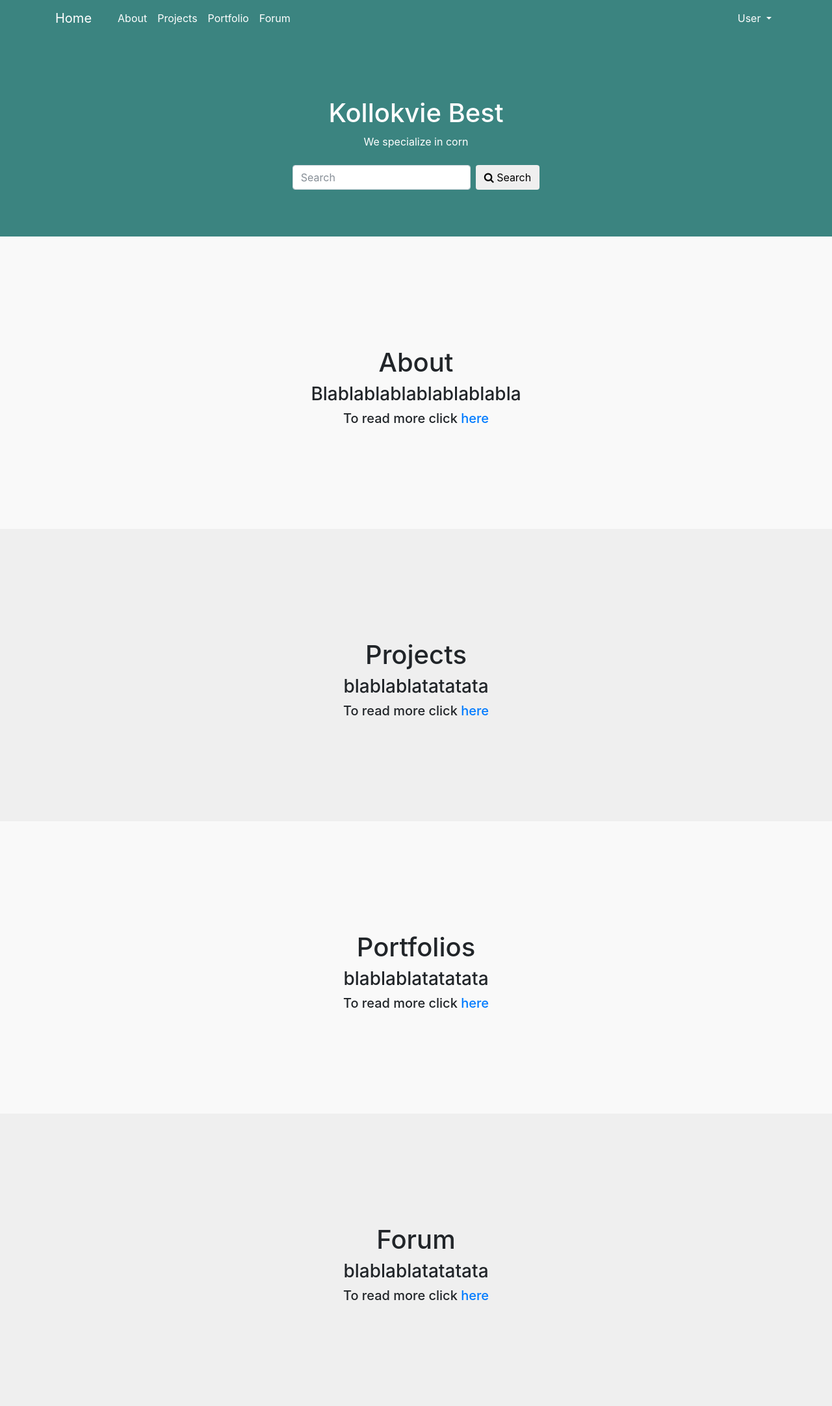
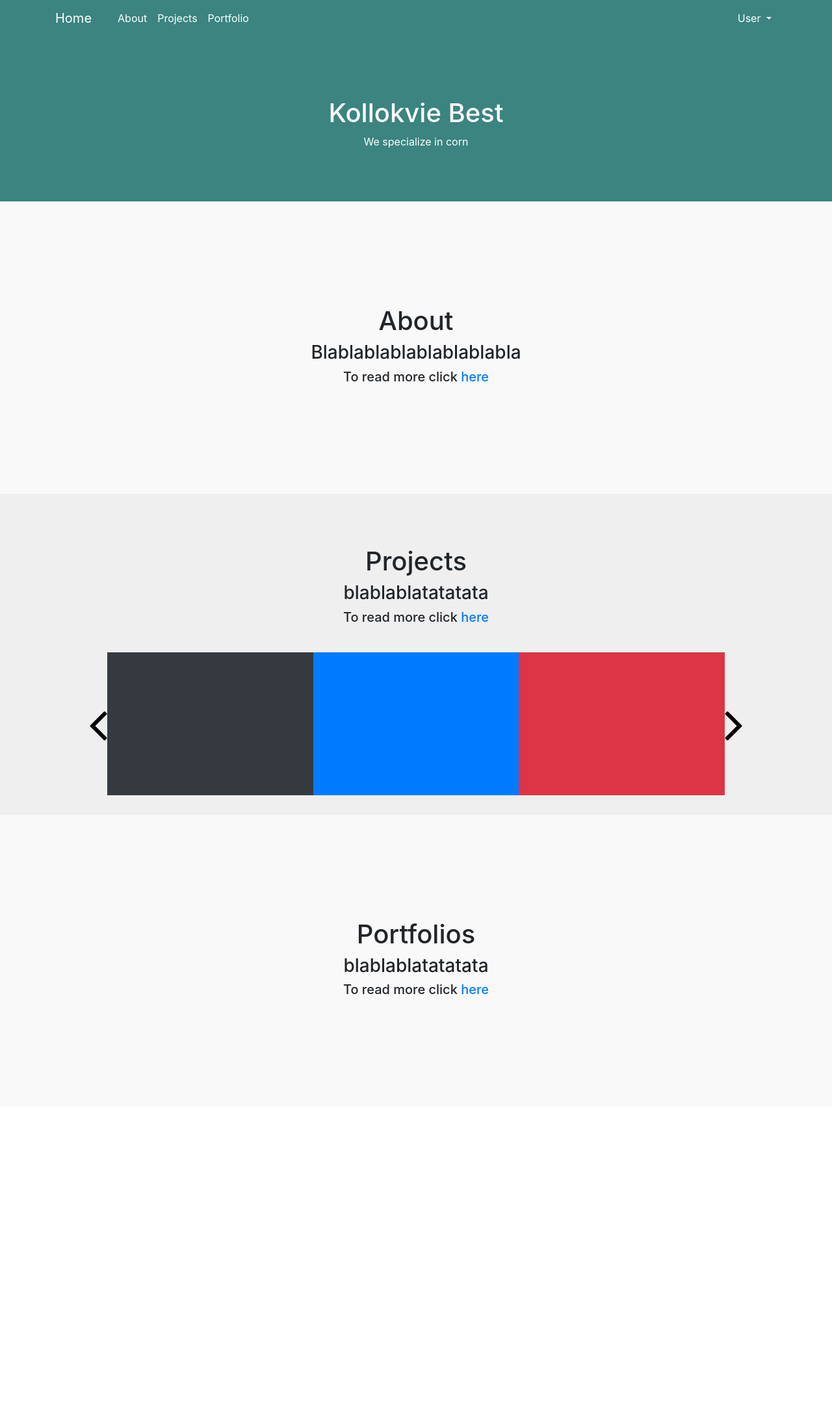
Before and after one commit to Rinorn/Webside, a PHP site: page / in a window 1280 px wide. Shown: the whole page at 65% size. After the commit the page ends 1530 px from the top, so only its background shows below. Run offline with PHP 8.4, Linux system fonts and the light colour scheme; some libraries are stand-ins or nearby versions.

Commit message:
Fixed centering and project layout

```diff
--- a/index.php
+++ b/index.php
@@ -16,10 +16,6 @@
         <h1>Kollokvie Best</h1>
         <p>We specialize in corn</p>
           <div class="d-flex justify-content-center">
-          <form class="form-inline my-2 my-lg-0"><!--søkefelt og søkeknapp må legges i en form tagg-->
-            <input class="form-control mr-sm-2" type="search" placeholder="Search" aria-label="search" />
-            <button class="btn btnHover my-2 y-sm-0" type="submit"><i class="fa fa-search"></i> Search</button>
-          </form>
         </div>
       </div>
       <div class="row">
@@ -32,10 +28,66 @@
             </div>
           </div>
           <div class="container-fluid mainContainer text-center" id="contBox2">
-            <div class="contText">
+            <div class="contText" id="indexProjTextbox">
               <h1>Projects</h1>
               <h3>blablablatatatata</h3>
               <h5>To read more click<a href="projects.php"> here</a></h5>
+            </div>
+            <div  id="carouselExampleControls" class="carousel slide text-center" data-ride="carousel">
+              <div class="container">
+                <div class="row">
+                  <div class="col-lg-1 col-md-2 col-2 noPadd">
+                    <a class="left carousel-control btnCaro" href="#carouselExampleControls" role="button" data-slide="prev">
+                      <span class="fa fa-angle-left pull-right" id="btnLeftCaro" aria-hidden="true"></span>
+                    </a>
+                  </div>
+                  <div class="col-lg-10 col-md-8 col-10 noPadd">
+                    <div class="carousel-inner" role="listbox">
+                      <div class="carousel-item active">
+                        <div class="container">
+                          <div class="row">
+                            <div class="col-lg-4 col-md-4 col-4 bg-dark projectSlide">
+                            </div>
+                            <div class="col-lg-4 col-md-6 col-4 bg-primary projectSlide">
+                            </div>
+                            <div class="col-lg-4 col-md-6 col-4 bg-danger projectSlide">
+                            </div>
+                          </div>
+                        </div>
+                      </div>
+                      <div class="carousel-item">
+                        <div class="container">
+                          <div class="row">
+                            <div class="col-lg-4 col-md-6 bg-warning projectSlide">
+                            </div>
+                            <div class="col-lg-4 col-md-6 bg-primary projectSlide">
+                            </div>
+                            <div class="col-lg-4 col-md-6 bg-success projectSlide">
+                            </div>
+                          </div>
+                        </div>
+                      </div>
+                      <div class="carousel-item">
+                        <div class="container">
+                          <div class="row">
+                            <div class="col-lg-4 col-md-6 bg-danger projectSlide">
+                            </div>
+                            <div class="col-lg-4 col-md-6 bg-dark projectSlide">
+                            </div>
+                            <div class="col-lg-4 col-md-6 bg-success projectSlide">
+                            </div>
+                          </div>
+                        </div>
+                      </div>
+                    </div>
+                  </div>
+                  <div class="col-lg-1 col-md-2 col-2 noPadd">
+                    <a class="right carousel-control btnCaro" href="#carouselExampleControls" role="button" data-slide="next">
+                      <span class="fa fa-angle-right pull-left" id="btnRightCaro" aria-hidden="true"></span>
+                    </a>
+                  </div>
+                </div>
+              </div>
             </div>
           </div>
           <div class="container-fluid mainContainer text-center" id="contBox3">
@@ -43,13 +95,6 @@
               <h1>Portfolios</h1>
               <h3>blablablatatatata</h3>
               <h5>To read more click<a href="portfolios.php"> here</a></h5>
-            </div>
-          </div>
-          <div class="container-fluid mainContainer text-center" id="contBox4">
-            <div class="contText">
-              <h1>Forum</h1>
-              <h3>blablablatatatata</h3>
-              <h5>To read more click<a href="forum.php"> here</a></h5>
             </div>
           </div>
         </div>
--- a/templates/nav.php
+++ b/templates/nav.php
@@ -19,9 +19,6 @@
         </li>
         <li class="nav-item active">
           <a class="nav-link mainColYlw" href="portfolios.php">Portfolio</a>
-        </li>
-        <li class="nav-item active">
-          <a class="nav-link mainColYlw" href="forum.php#text_post">Forum</a>
         </li>
         <?php if(isset($_SESSION['id'])){
           echo '
@@ -67,10 +64,6 @@
       </div>
       <!-- Ends the main part of the navbar -->
       <!-- Adds the search input/button to the collapsed navbar-->
-      <form class="form-inline my-2 my-lg-0 d-block d-md-none"><!--søkefelt og søkeknapp må legges i en form tagg-->
-        <input class="form-control mr-sm-2" type="search"data-toggle="collapse" placeholder="Search" aria-label="search" />
-        <button id="btnSearch" class="btn btnHover my-2 y-sm-0" type="submit"><i class="fa fa-search"></i> Search</button>
-      </form>
     </div>
   </div>
 </nav>
--- a/webSide.css
+++ b/webSide.css
@@ -19,7 +19,7 @@ body {
   }
 
 .contText {
-  padding-top: 170px;
+  padding-top: 160px;
   margin-bottom: -16px;
   }
 
@@ -66,10 +66,18 @@ body {
 }
 .projectSlide {
   min-height: 220px;
+  margin-top: 50px;
+  margin-bottom: 30px;
 }
 .noPadd {
   padding-left: 0;
   padding-right: 0;
+}
+.projectConts{
+  margin-top: 17px;
+  height: 250px;
+  border-style: double;
+  background-color: #efefef;
 }
 /* ID's */
 #btnLogOut {
@@ -101,12 +109,18 @@ body {
   margin-top: -6px;
   }
 #btnLeftCaro{
-  margin-top: 65px;
+  margin-top: 120px;
   font-size: 80px;
   color: #000000;
 }
 #btnRightCaro{
-  margin-top: 65px;
+  margin-top: 120px;
   font-size: 80px;
   color: #000000;
 }
+#indexProjTextbox {
+  padding-top: 80px !important;
+}
+#portoConts{
+  margin-top: 17px;
+}
```
Also changed, not shown: About.php (+10 -0 lines), Portfolios.php (+17 -6 lines), Projects.php (+29 -52 lines), images/placeholder.png (added).
